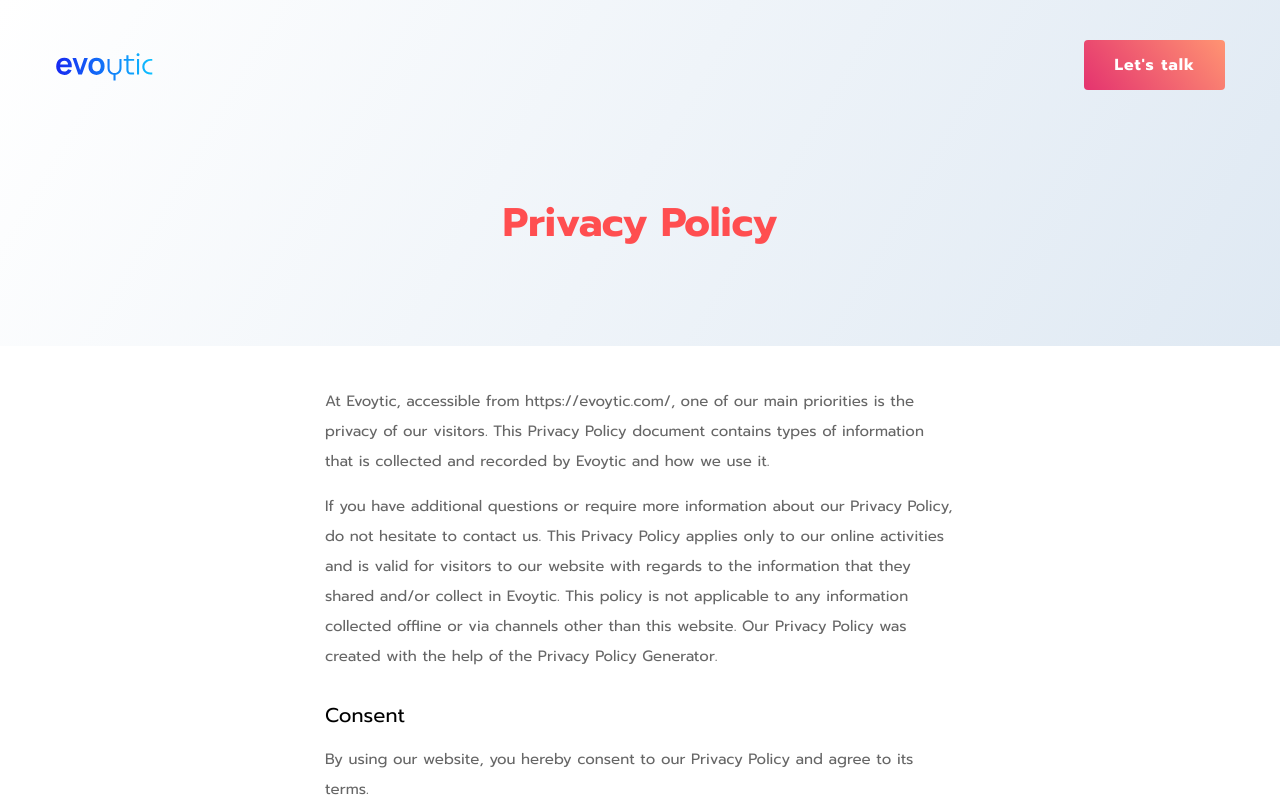
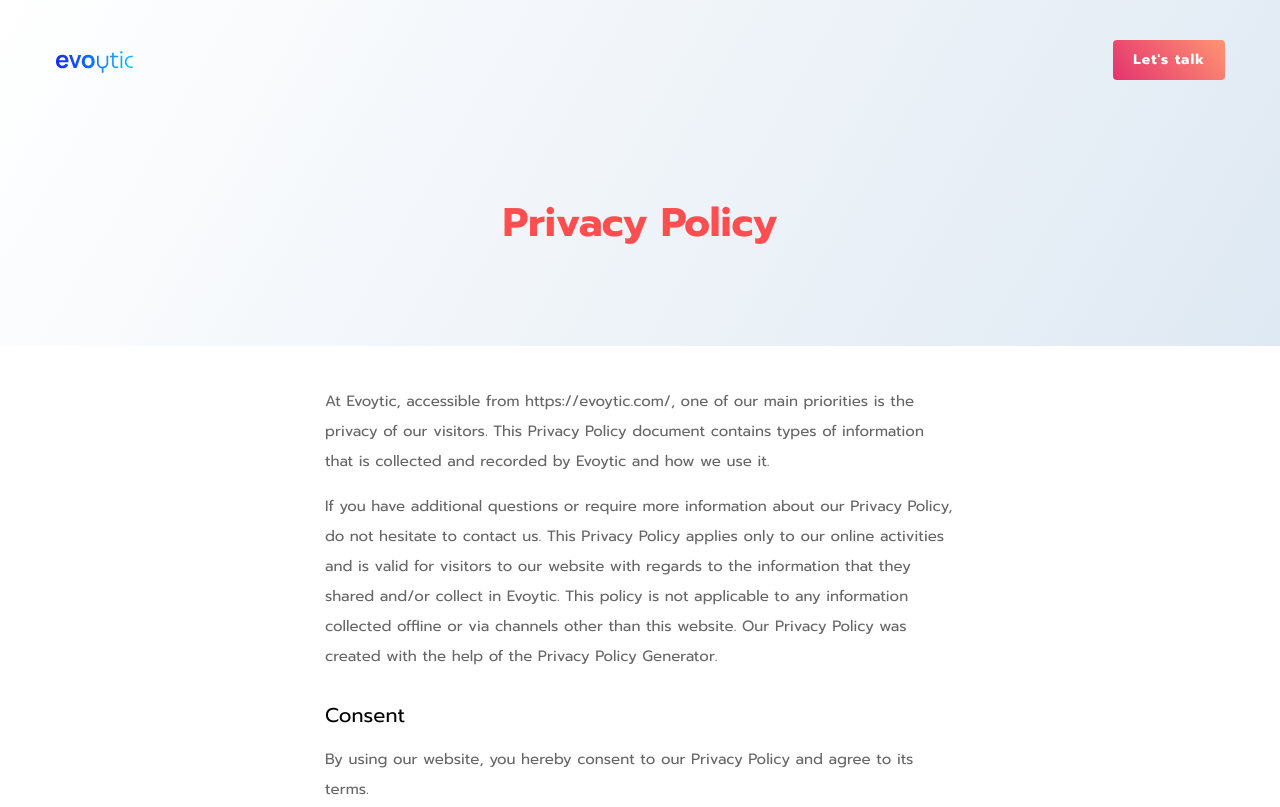
Before and after one commit to evoytic/evoytic, a Gatsby site: page /privacy-policy in a window 1280 px wide. Shown: the top 807 px of the page. Built offline with nearby package versions, Linux system fonts and the light colour scheme; Gatsby itself is replaced by a stand-in of ours.

Commit message:
sticky header style'

```diff
--- a/src/components/header.js
+++ b/src/components/header.js
@@ -33,7 +33,7 @@ const Header = ({ gradient, siteTitle, email }) => {
           <img
             src={ gradient ? logoGradient : logoWhite }
             alt={siteTitle}
-            width={100}
+            width={80}
             style={{
               display: `block`,
               margin: 0,
--- a/src/styles.js
+++ b/src/styles.js
@@ -182,9 +182,7 @@ export const SiteHeader = styled.header`
   }
 
   &.scrolled {
-    background-color: ${WHITE};
     padding: 1.5rem 0;
-    box-shadow: rgb(0 0 0 / 20%) 0 0 1rem;
   }
 
   @media only screen and (max-width: ${XS}) {
@@ -200,13 +198,13 @@ export const LetsTalkButton = styled.a`
   border-radius: 0.4rem;
   color: ${WHITE};
   display: inline-block;
-  font-size: 1.6rem;
+  font-size: 1.4rem;
   font-weight: ${BOLD};
-  height: 5rem;
+  height: 4rem;
   letter-spacing: 0.1rem;
-  line-height: 5rem;
+  line-height: 4rem;
   margin-left: auto;
-  padding: 0 3rem;
+  padding: 0 2rem;
   text-decoration: none;
 `;
 
```
